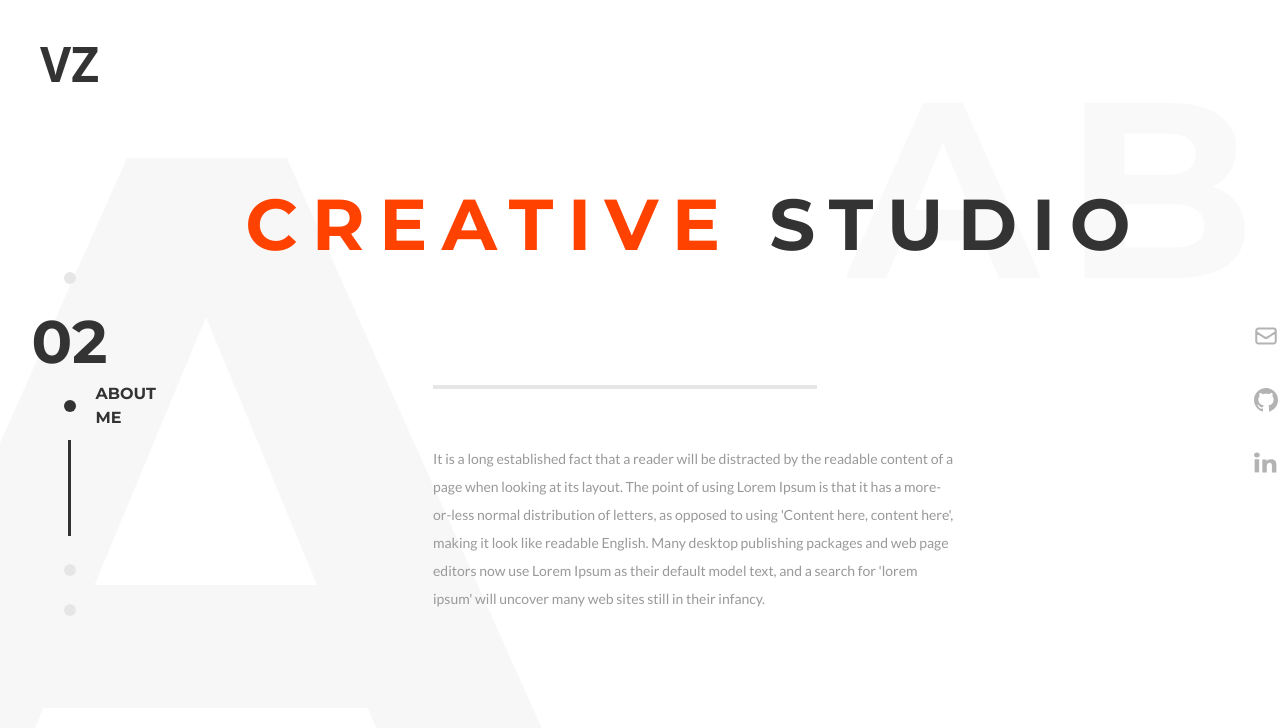
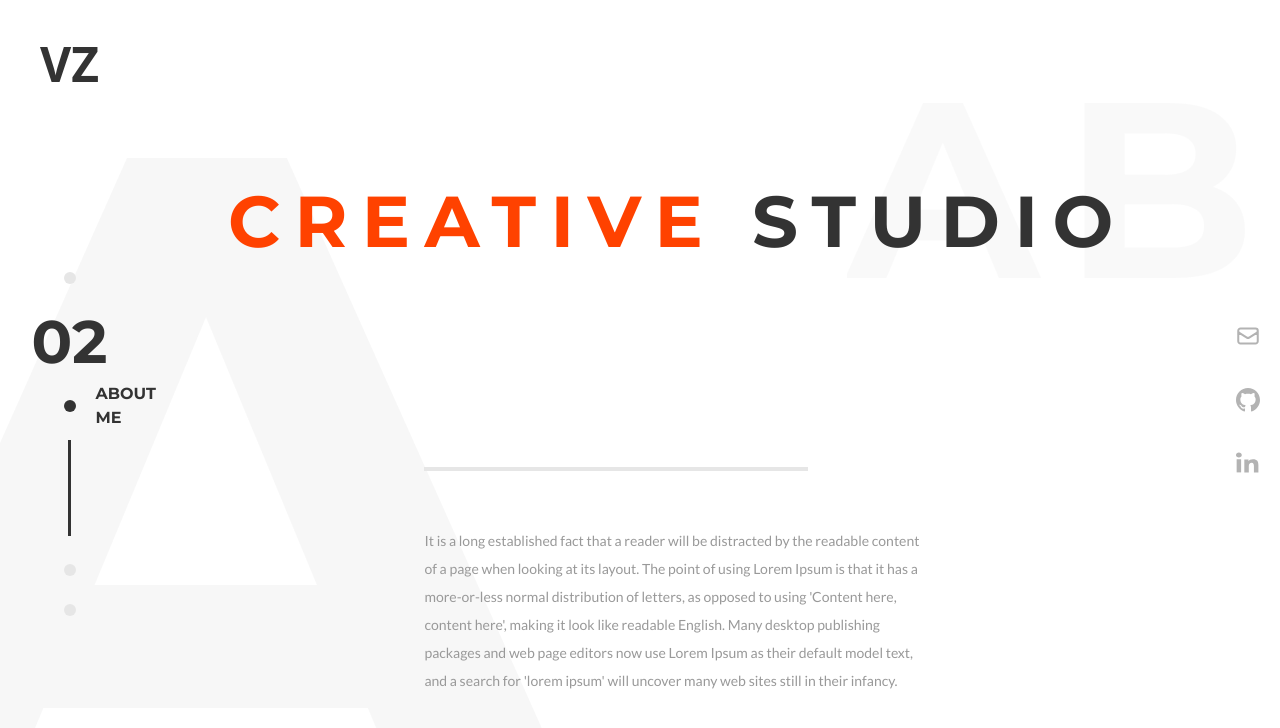
Before and after one commit to ojedacristian/personal-portfolio, a Next.js app: page /about in a window 1280 px wide. Shown: the top 728 px of the page. Built offline with nearby package versions, Linux system fonts and the light colour scheme.

Commit message:
fix about Page Layout

```diff
--- a/pages/about/index.tsx
+++ b/pages/about/index.tsx
@@ -3,24 +3,24 @@ import { type NextPage } from 'next'
 
 const AboutPage: NextPage = () => {
   return (
-    <Layout dark bg='h-screen'>
+    <Layout dark>
+      <section
+      className='container flex h-screen flex-col justify-around pt-20'>
+        <h1 className='text-center font-montserrat text-6xl font-bold uppercase tracking-[0.2em] md:text-7xl'>
+          <span className='text-brand-orange'>Creative </span>Studio
+        </h1>
+        <div className='mx-auto w-3/4 md:w-2/3 xl:w-1/2'>
+          <span className='mb-14 block h-1 w-64 bg-brand-lightGray md:w-96' />
+          <p className='font-lato text-sm leading-7 text-[#999]'>It is a long established fact that a reader will be distracted by the readable content of a page when looking at its layout. The point of using Lorem Ipsum is that it has a more-or-less normal distribution of letters, as opposed to using 'Content here, content here', making it look like readable English. Many desktop publishing packages and web page editors now use Lorem Ipsum as their default model text, and a search for 'lorem ipsum' will uncover many web sites still in their infancy.</p>
+        </div>
+      </section>
+      {/* BACKGROUND */}
       <div className='absolute -left-44 -z-50 h-screen overflow-hidden font-montserrat text-[800px] font-bold leading-none text-brand-lightGray opacity-30 md:-top-0 md:text-[1000px]'>
         A
       </div>
       <div className='absolute right-0 top-16 -z-50 h-1/2 overflow-hidden font-montserrat text-[250px] font-bold  leading-none tracking-widest text-brand-lightGray opacity-20'>
         AB
       </div>
-      <div className='flex flex-col items-center justify-around'>
-        <div></div>
-        <h1 className='text-center font-montserrat text-6xl font-bold uppercase tracking-[0.2em] md:text-7xl'>
-          <span className='text-brand-orange'>Creative </span>Studio
-        </h1>
-        <div className='mx-auto w-80 md:w-1/2'>
-          <span className='mb-14 block h-1 bg-brand-lightGray md:w-96' />
-          <p className='font-lato text-sm leading-7 text-[#999]'>It is a long established fact that a reader will be distracted by the readable content of a page when looking at its layout. The point of using Lorem Ipsum is that it has a more-or-less normal distribution of letters, as opposed to using 'Content here, content here', making it look like readable English. Many desktop publishing packages and web page editors now use Lorem Ipsum as their default model text, and a search for 'lorem ipsum' will uncover many web sites still in their infancy.</p>
-        </div>
-        <div></div>
-      </div>
     </Layout>
   )
 }
```
